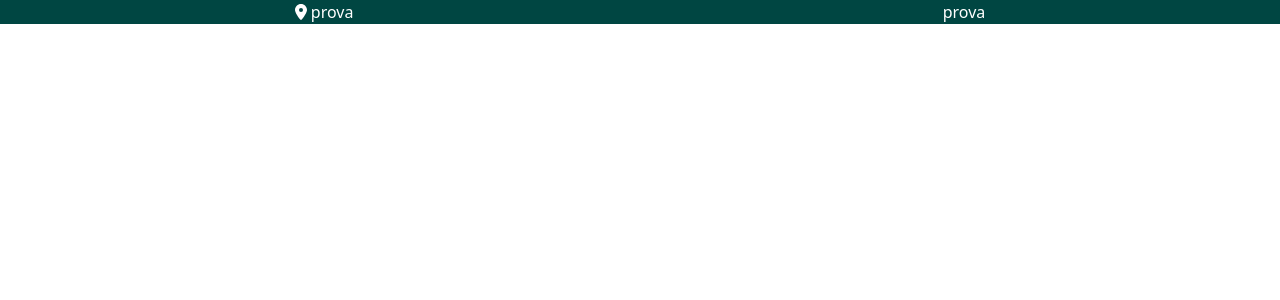
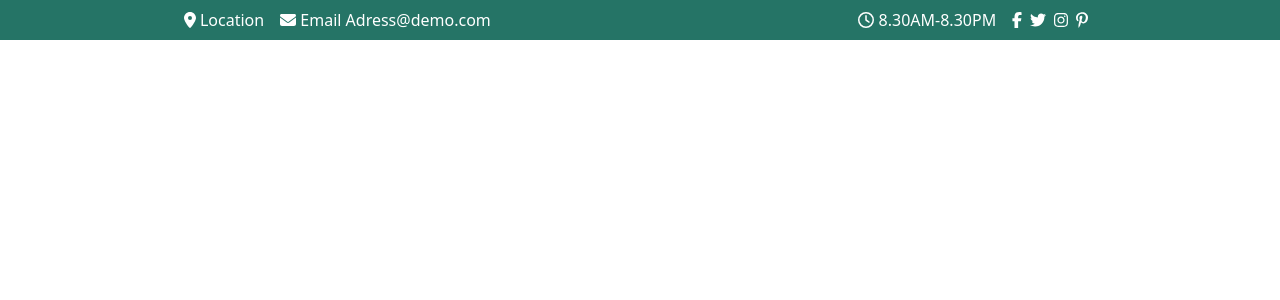
Before and after one commit to Ericdid/proj-html-vuejs, a Vue app: page / in a window 1280 px wide. Shown: the top 300 px of the page. Built offline with nearby package versions, Linux system fonts and the light colour scheme.

Commit message:
add.topHeader

```diff
--- a/package.json
+++ b/package.json
@@ -10,6 +10,7 @@
   },
   "dependencies": {
     "@fortawesome/fontawesome-svg-core": "^6.4.2",
+    "@fortawesome/free-brands-svg-icons": "^6.4.2",
     "@fortawesome/free-regular-svg-icons": "^6.4.2",
     "@fortawesome/free-solid-svg-icons": "^6.4.2",
     "@fortawesome/vue-fontawesome": "^3.0.3",
--- a/src/components/appHeader.vue
+++ b/src/components/appHeader.vue
@@ -4,12 +4,32 @@ export default {};
 
 <template>
   <div class="d-flex header">
-    <div class="header-top d-flex justify-content-around">
-      <div class="left-menu">
-        <font-awesome-icon icon="fa-solid fa-location-dot" />
-        prova
+    <!-- this is the green header with company Info -->
+    <div class="header-top d-flex justify-content-around align-items-center">
+      <!-- left menu with location and Email Adress -->
+      <div class="left-menu d-flex">
+        <div class="me-3">
+          <font-awesome-icon icon="fa-solid fa-location-dot" />
+          Location
+        </div>
+        <div>
+          <font-awesome-icon icon="fa-solid fa-envelope" />
+          Email Adress@demo.com
+        </div>
       </div>
-      <div class="right-menu">prova</div>
+      <!-- this is the right menu with working hours and social pages -->
+      <div class="right-menu d-flex">
+        <div class="me-3">
+          <font-awesome-icon icon="fa-regular fa-clock" />
+          8.30AM-8.30PM
+        </div>
+        <div>
+          <font-awesome-icon class="me-2" icon="fa-brands fa-facebook-f" />
+          <font-awesome-icon class="me-2" icon="fa-brands fa-twitter" />
+          <font-awesome-icon class="me-2" icon="fa-brands fa-instagram" />
+          <font-awesome-icon class="me-2" icon="fa-brands fa-pinterest-p" />
+        </div>
+      </div>
     </div>
     <div class="header-bottom"></div>
   </div>
@@ -17,8 +37,9 @@ export default {};
 
 <style lang="scss" scoped>
 .header-top {
-  background-color: rgb(00, 70, 66);
+  background-color: rgb(37, 116, 102);
   color: white;
   width: 100%;
+  height: 40px;
 }
 </style>
--- a/src/main.js
+++ b/src/main.js
@@ -5,8 +5,22 @@ import "bootstrap/dist/css/bootstrap.min.css";
 import { library } from "@fortawesome/fontawesome-svg-core";
 import { FontAwesomeIcon } from "@fortawesome/vue-fontawesome";
 import { faLocationDot } from "@fortawesome/free-solid-svg-icons";
+import { faEnvelope } from "@fortawesome/free-solid-svg-icons";
+import { faClock } from "@fortawesome/free-regular-svg-icons";
+import { faFacebookF } from "@fortawesome/free-brands-svg-icons";
+import { faTwitter } from "@fortawesome/free-brands-svg-icons";
+import { faInstagram } from "@fortawesome/free-brands-svg-icons";
+import { faPinterestP } from "@fortawesome/free-brands-svg-icons";
 
-library.add(faLocationDot);
+library.add(
+  faLocationDot,
+  faEnvelope,
+  faClock,
+  faFacebookF,
+  faTwitter,
+  faInstagram,
+  faPinterestP
+);
 
 import { createApp } from "vue";
 import "./style.css";
```
Also changed, not shown: 1 other file (tests, documents, lock files or other folders).
